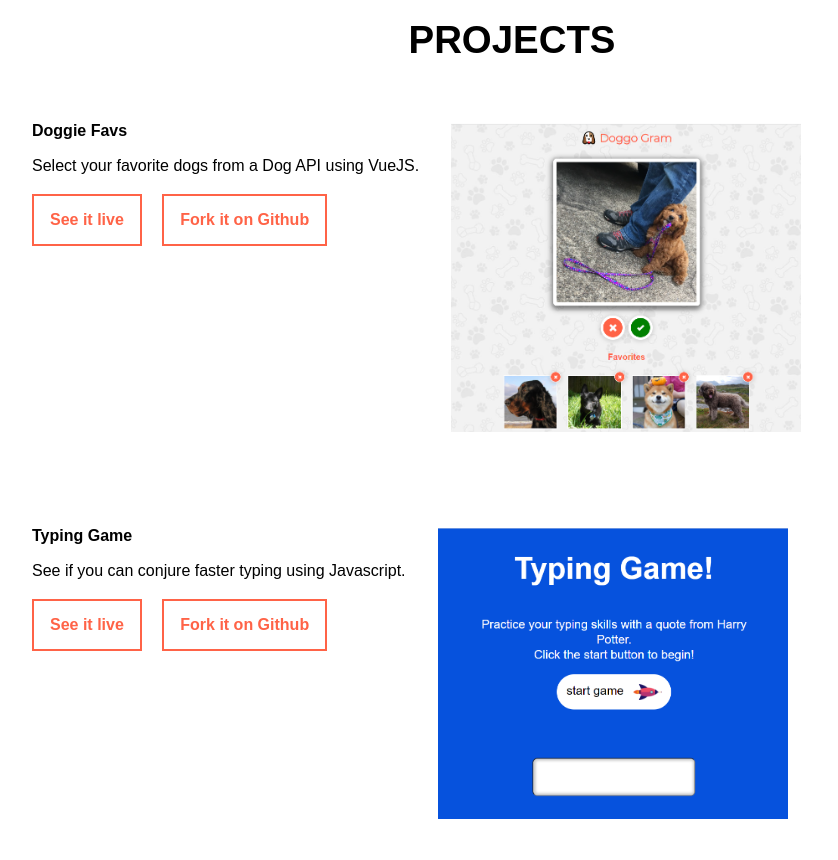
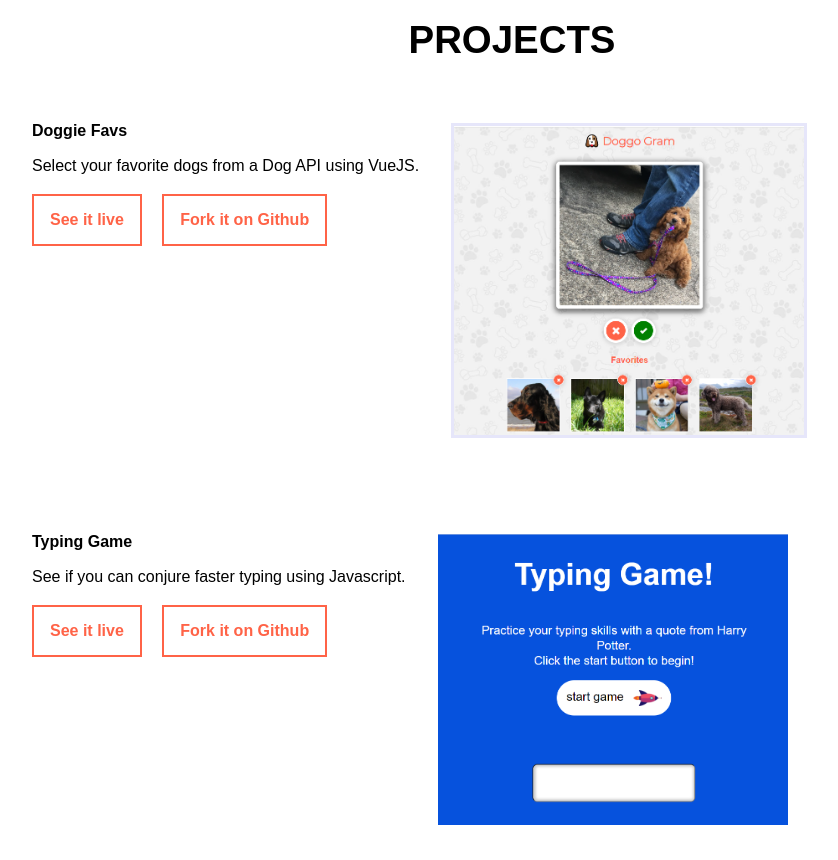
Before and after one commit to kastone/kastone.github.io, a plain HTML site: page index.html in a window 1280 px wide. Shown: the part 1840-2700 px from the top of the page, without its empty margins (128-966 px from the left). Drawn offline with Linux system fonts and the light colour scheme.

Commit message:
adding border to lighter app images

```diff
--- a/index.html
+++ b/index.html
@@ -43,7 +43,7 @@
                 <a href="https://snow-bow-adapter.glitch.me/" class="button">See it live</a>
                 <a href="https://276b1d11-4d7d-4b69-b18d-8e71b51ad7e2@api.glitch.com/git/snow-bow-adapter" class="button">Fork it on Github</a>
                 </div>
-                <img src="/images/doggoGram.png" class="article-img" alt="Screen shot of dog fav application.">
+                <img src="/images/doggoGram.png" class="article-img img-bordered" alt="Screen shot of dog fav application.">
             </article>
             <article>
                 <div class="article-text">
@@ -70,7 +70,7 @@
                 <a href="https://kastone.github.io/terrarium/" class="button">See it live</a>
                 <a href="https://github.com/kastone/terrarium" class="button">Fork it on Github</a>
                 </div>
-                <img src="/images/terra.png"  class="article-img" alt="Screenshot of Terrarium app.">
+                <img src="/images/terra.png"  class="article-img img-bordered" alt="Screenshot of Terrarium app.">
             </article>
         </section>
         <section class="contact primary-theme">
--- a/style.css
+++ b/style.css
@@ -231,6 +231,12 @@ footer{
     content:'';
 }
 
+.img-bordered {
+    border-style: solid;
+    border-width: 3px;
+    border-color: lavender;
+}
+
 @media (min-width: 800px){
     .about-container{
         display: flex;
```
